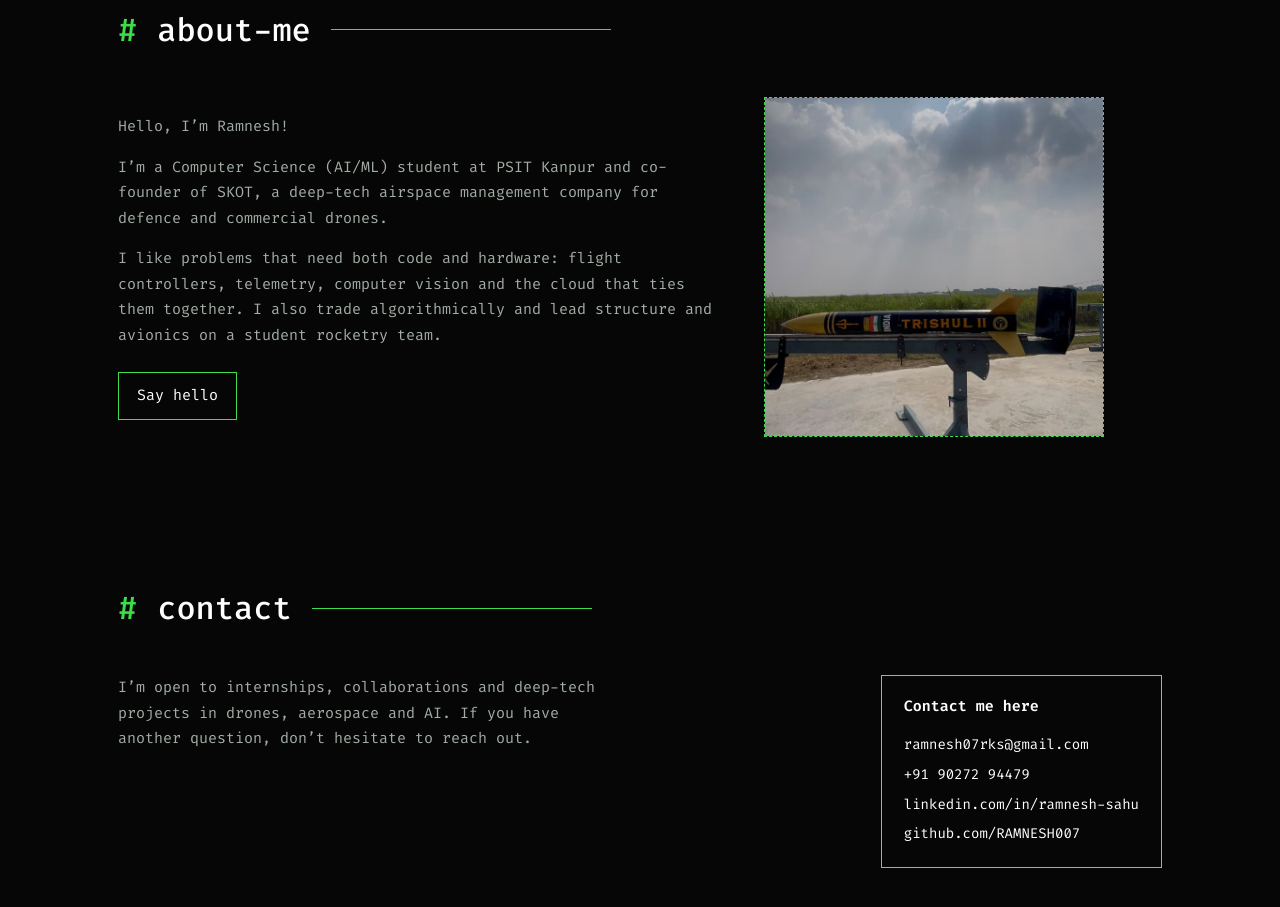
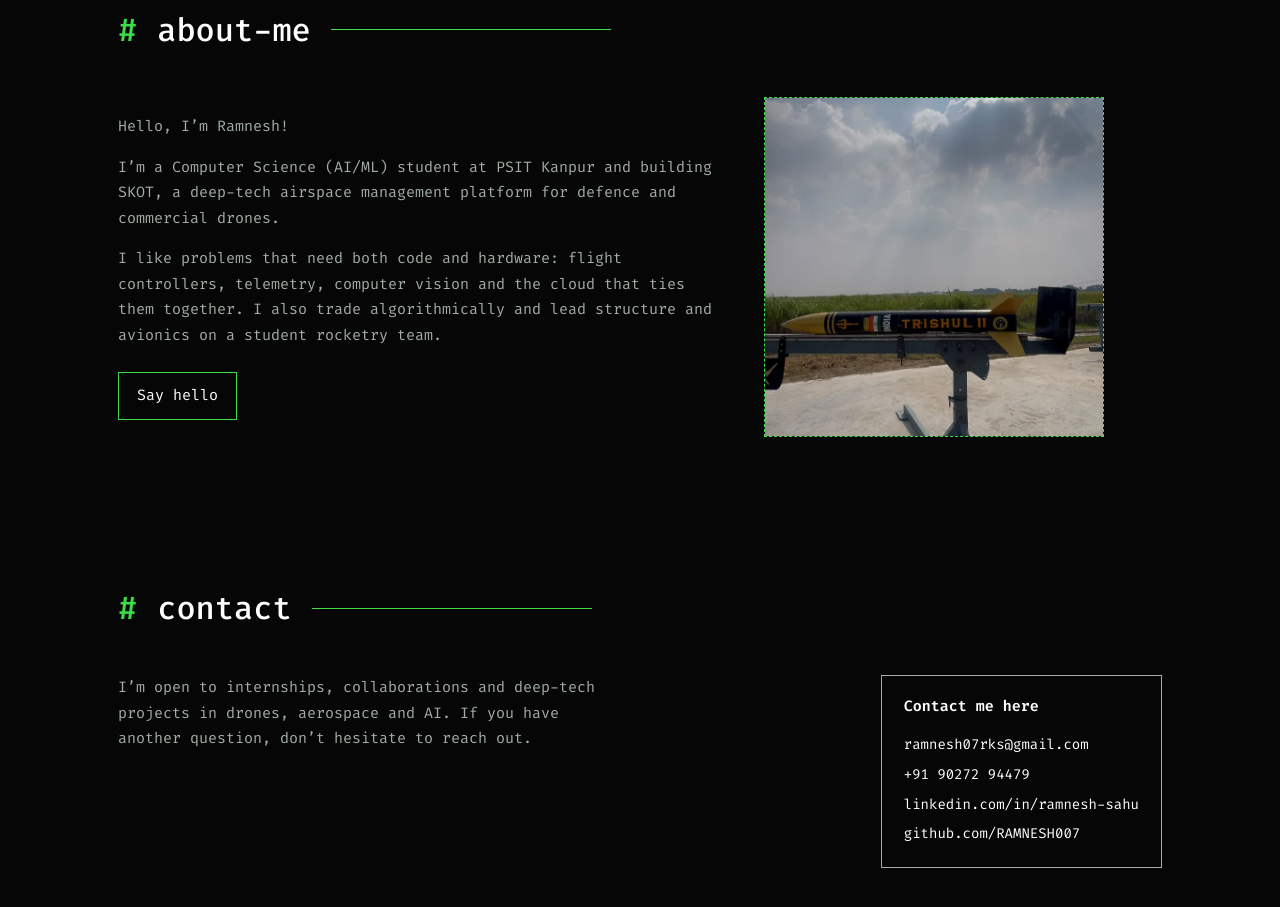
Before and after one commit to RAMNESH007/RAMNESH007.github.io, a plain HTML site: page index.html in a window 1280 px wide. Shown: the part 5314-6221 px from the top of the page. Drawn offline with Linux system fonts and the light colour scheme.

Commit message:
update
update

```diff
--- a/index.html
+++ b/index.html
@@ -211,7 +211,7 @@ h2{font-size:26px}h2::after{flex:1}
 <div class="about">
 <div>
 <p>Hello, I’m Ramnesh!</p>
-<p>I’m a Computer Science (AI/ML) student at PSIT Kanpur and co-founder of SKOT, a deep-tech airspace management company for defence and commercial drones.</p>
+<p>I’m a Computer Science (AI/ML) student at PSIT Kanpur and building SKOT, a deep-tech airspace management platform for defence and commercial drones.</p>
 <p>I like problems that need both code and hardware: flight controllers, telemetry, computer vision and the cloud that ties them together. I also trade algorithmically and lead structure and avionics on a student rocketry team.</p>
 <p style="margin-top:24px"><a class="btn" href="#contact">Say hello</a></p>
 </div>
```
